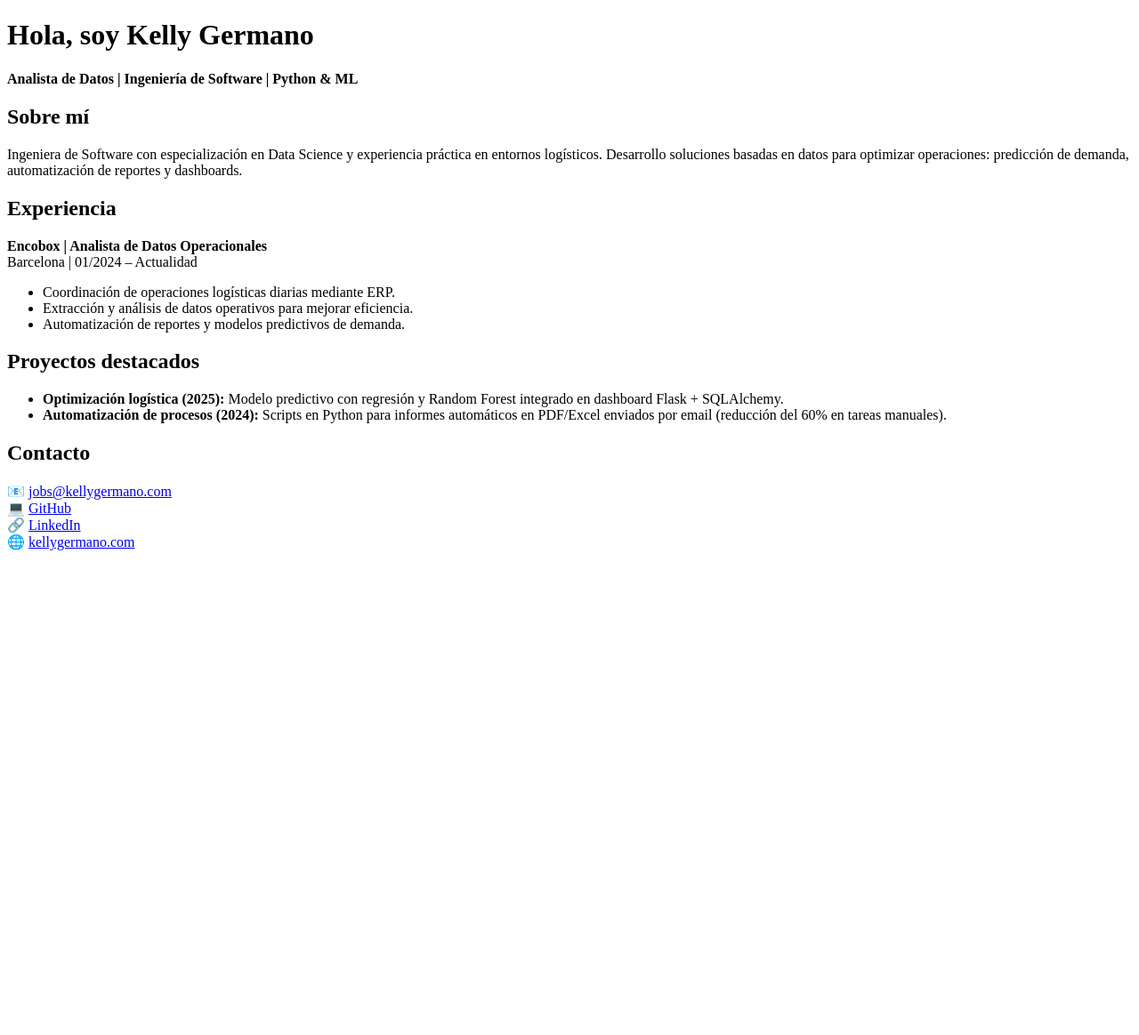
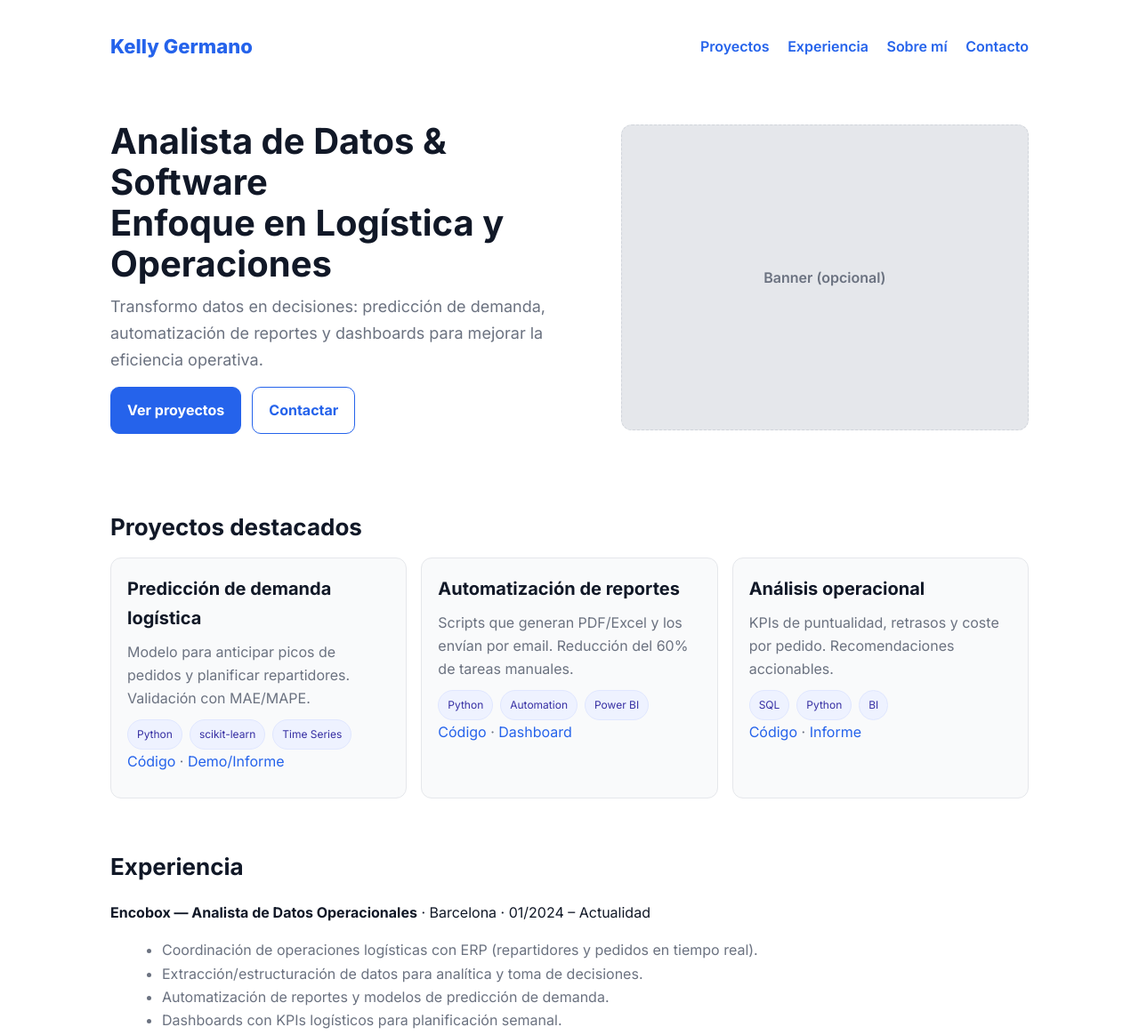
Before and after one commit to KellyGermano/KellyGermano.github.io, a plain HTML site: page index.html in a window 1280 px wide. Shown: the top 1164 px of the page at 89% size. Before the commit the page ends 800 px from the top, so only its background shows below. Drawn offline with Linux system fonts and the light colour scheme.

Commit message:
Refactor index.html for better structure and styling

```diff
--- a/index.html
+++ b/index.html
@@ -1,41 +1,141 @@
-<!DOCTYPE html>
+<!doctype html>
 <html lang="es">
 <head>
-  <meta charset="UTF-8">
-  <meta name="viewport" content="width=device-width, initial-scale=1.0">
-  <title>Kelly Germano - Portafolio</title>
+<meta charset="utf-8">
+<meta name="viewport" content="width=device-width, initial-scale=1">
+<title>Kelly Germano — Portafolio</title>
+<meta name="description" content="Portafolio de Kelly Germano · Analista de Datos e Ingeniera de Software. Logística, automatización y BI.">
+<link rel="preconnect" href="https://fonts.googleapis.com">
+<link rel="preconnect" href="https://fonts.gstatic.com" crossorigin>
+<link href="https://fonts.googleapis.com/css2?family=Inter:wght@400;600;700;800&display=swap" rel="stylesheet">
+<style>
+:root{
+  --bg:#ffffff; --text:#111827; --muted:#6B7280;
+  --accent:#2563EB; /* azul sobrio */
+  --accent2:#E67E22; /* naranja opcional */
+  --card:#F9FAFB; --border:#E5E7EB; --radius:12px;
+  --font:'Inter',system-ui,-apple-system,Segoe UI,Roboto,Helvetica,Arial,sans-serif;
+}
+*{box-sizing:border-box}
+html,body{margin:0;background:var(--bg);color:var(--text);font-family:var(--font);line-height:1.65}
+a{color:var(--accent);text-decoration:none} a:hover{text-decoration:underline}
+.container{max-width:1080px;margin:0 auto;padding:24px}
+.nav{display:flex;gap:20px;align-items:center;justify-content:space-between;padding:10px 0}
+.brand{font-weight:800;font-size:22px}
+.links a{margin-left:16px;font-weight:600}
+.hero{padding:56px 0;display:grid;grid-template-columns:1.2fr 1fr;gap:24px;align-items:center}
+.hero h1{font-size:40px;line-height:1.15;margin:0 0 10px}
+.hero p{margin:0 0 16px;color:var(--muted);font-size:18px}
+.btn{display:inline-block;background:var(--accent);color:#fff;border:1px solid var(--accent);padding:12px 18px;border-radius:10px;font-weight:700}
+.btn.secondary{background:transparent;color:var(--accent)}
+.section{padding:28px 0}
+.section h2{font-size:26px;margin:0 0 12px}
+.grid{display:grid;grid-template-columns:repeat(3,1fr);gap:16px}
+.card{background:var(--card);border:1px solid var(--border);border-radius:var(--radius);padding:18px}
+.card h3{margin:0 0 8px;font-size:20px}
+.card p{margin:0 0 10px;color:var(--muted)}
+.tags{display:flex;flex-wrap:wrap;gap:8px}
+.tag{font-size:12px;background:#EEF2FF;color:#3730A3;padding:6px 10px;border-radius:999px;border:1px solid #E0E7FF}
+.list{margin:8px 0 0 18px;color:var(--muted)}
+footer{padding:40px 0;color:var(--muted);border-top:1px solid var(--border);margin-top:40px}
+.footer-grid{display:grid;grid-template-columns:1fr 1fr;gap:16px}
+.hero-box{width:100%;aspect-ratio:4/3;background:#E5E7EB;border:1px dashed #D1D5DB;border-radius:var(--radius);display:flex;align-items:center;justify-content:center;color:#6B7280;font-weight:600}
+@media (max-width:900px){ .hero{grid-template-columns:1fr} .grid{grid-template-columns:1fr 1fr} }
+@media (max-width:620px){ .grid{grid-template-columns:1fr} .hero h1{font-size:32px} .links{display:flex;gap:12px;flex-wrap:wrap;justify-content:flex-end}}
+@media (prefers-color-scheme:dark){
+  :root{--bg:#0B0F1A;--text:#E5E7EB;--muted:#9CA3AF;--card:#0F1629;--border:#1F2937}
+  .tag{background:#132040;color:#C7D2FE;border-color:#1E3A8A}
+}
+</style>
 </head>
 <body>
-  <h1>Hola, soy Kelly Germano</h1>
-  <p><strong>Analista de Datos | Ingeniería de Software | Python & ML</strong></p>
+<div class="container">
 
-  <h2>Sobre mí</h2>
-  <p>
-    Ingeniera de Software con especialización en Data Science y experiencia práctica en entornos logísticos.
-    Desarrollo soluciones basadas en datos para optimizar operaciones: predicción de demanda, automatización de reportes y dashboards.
-  </p>
+  <nav class="nav">
+    <div class="brand"><a href="#">Kelly Germano</a></div>
+    <div class="links">
+      <a href="#proyectos">Proyectos</a>
+      <a href="#experiencia">Experiencia</a>
+      <a href="#about">Sobre mí</a>
+      <a href="#contacto">Contacto</a>
+    </div>
+  </nav>
 
-  <h2>Experiencia</h2>
-  <p><strong>Encobox | Analista de Datos Operacionales</strong><br>
-  Barcelona | 01/2024 – Actualidad</p>
-  <ul>
-    <li>Coordinación de operaciones logísticas diarias mediante ERP.</li>
-    <li>Extracción y análisis de datos operativos para mejorar eficiencia.</li>
-    <li>Automatización de reportes y modelos predictivos de demanda.</li>
-  </ul>
+  <section class="hero">
+    <div>
+      <h1>Analista de Datos & Software<br>Enfoque en Logística y Operaciones</h1>
+      <p>Transformo datos en decisiones: predicción de demanda, automatización de reportes y dashboards para mejorar la eficiencia operativa.</p>
+      <div style="display:flex;gap:12px;margin-top:8px">
+        <a class="btn" href="#proyectos">Ver proyectos</a>
+        <a class="btn secondary" href="mailto:jobs@kellygermano.com">Contactar</a>
+      </div>
+    </div>
+    <div class="hero-box">Banner (opcional)</div>
+  </section>
 
-  <h2>Proyectos destacados</h2>
-  <ul>
-    <li><strong>Optimización logística (2025):</strong> Modelo predictivo con regresión y Random Forest integrado en dashboard Flask + SQLAlchemy.</li>
-    <li><strong>Automatización de procesos (2024):</strong> Scripts en Python para informes automáticos en PDF/Excel enviados por email (reducción del 60% en tareas manuales).</li>
-  </ul>
+  <section id="proyectos" class="section">
+    <h2>Proyectos destacados</h2>
+    <div class="grid">
 
-  <h2>Contacto</h2>
-  <p>
-    📧 <a href="mailto:jobs@kellygermano.com">jobs@kellygermano.com</a><br>
-    💻 <a href="https://github.com/KellyGermano" target="_blank">GitHub</a><br>
-    🔗 <a href="https://linkedin.com/in/kellygermano" target="_blank">LinkedIn</a><br>
-    🌐 <a href="http://kellygermano.com" target="_blank">kellygermano.com</a>
-  </p>
+      <article class="card">
+        <h3>Predicción de demanda logística</h3>
+        <p>Modelo para anticipar picos de pedidos y planificar repartidores. Validación con MAE/MAPE.</p>
+        <div class="tags"><span class="tag">Python</span><span class="tag">scikit-learn</span><span class="tag">Time Series</span></div>
+        <p><a href="#">Código</a> · <a href="#">Demo/Informe</a></p>
+      </article>
+
+      <article class="card">
+        <h3>Automatización de reportes</h3>
+        <p>Scripts que generan PDF/Excel y los envían por email. Reducción del 60% de tareas manuales.</p>
+        <div class="tags"><span class="tag">Python</span><span class="tag">Automation</span><span class="tag">Power BI</span></div>
+        <p><a href="#">Código</a> · <a href="#">Dashboard</a></p>
+      </article>
+
+      <article class="card">
+        <h3>Análisis operacional</h3>
+        <p>KPIs de puntualidad, retrasos y coste por pedido. Recomendaciones accionables.</p>
+        <div class="tags"><span class="tag">SQL</span><span class="tag">Python</span><span class="tag">BI</span></div>
+        <p><a href="#">Código</a> · <a href="#">Informe</a></p>
+      </article>
+
+    </div>
+  </section>
+
+  <section id="experiencia" class="section">
+    <h2>Experiencia</h2>
+    <p><strong>Encobox — Analista de Datos Operacionales</strong> · Barcelona · 01/2024 – Actualidad</p>
+    <ul class="list">
+      <li>Coordinación de operaciones logísticas con ERP (repartidores y pedidos en tiempo real).</li>
+      <li>Extracción/estructuración de datos para analítica y toma de decisiones.</li>
+      <li>Automatización de reportes y modelos de predicción de demanda.</li>
+      <li>Dashboards con KPIs logísticos para planificación semanal.</li>
+    </ul>
+  </section>
+
+  <section id="about" class="section">
+    <h2>Sobre mí</h2>
+    <p>Ingeniera de Software con especialización en Data Science. Me gusta el código limpio, la simplicidad y los resultados medibles. Trabajo con Python, SQL y Power BI para mejorar la operación de pymes (última milla).</p>
+    <p><strong>Tech:</strong> Python · scikit-learn · pandas · SQL · Flask/Streamlit · Power BI · Git · Jupyter.</p>
+    <p><strong>Idiomas:</strong> Portugués (nativo) · Español (avanzado) · Inglés (básico, en progreso).</p>
+  </section>
+
+  <section id="contacto" class="section">
+    <h2>Contacto</h2>
+    <p>
+      📧 <a href="mailto:jobs@kellygermano.com">jobs@kellygermano.com</a><br>
+      💻 <a href="https://github.com/KellyGermano" target="_blank" rel="noopener">github.com/KellyGermano</a><br>
+      🔗 <a href="https://linkedin.com/in/kellygermano" target="_blank" rel="noopener">linkedin.com/in/kellygermano</a>
+    </p>
+  </section>
+
+  <footer>
+    <div class="footer-grid">
+      <div>© <span id="y"></span> Kelly Germano</div>
+      <div style="text-align:right">Portafolio en GitHub Pages</div>
+    </div>
+  </footer>
+
+</div>
+<script>document.getElementById('y').textContent=new Date().getFullYear()</script>
 </body>
 </html>
```
